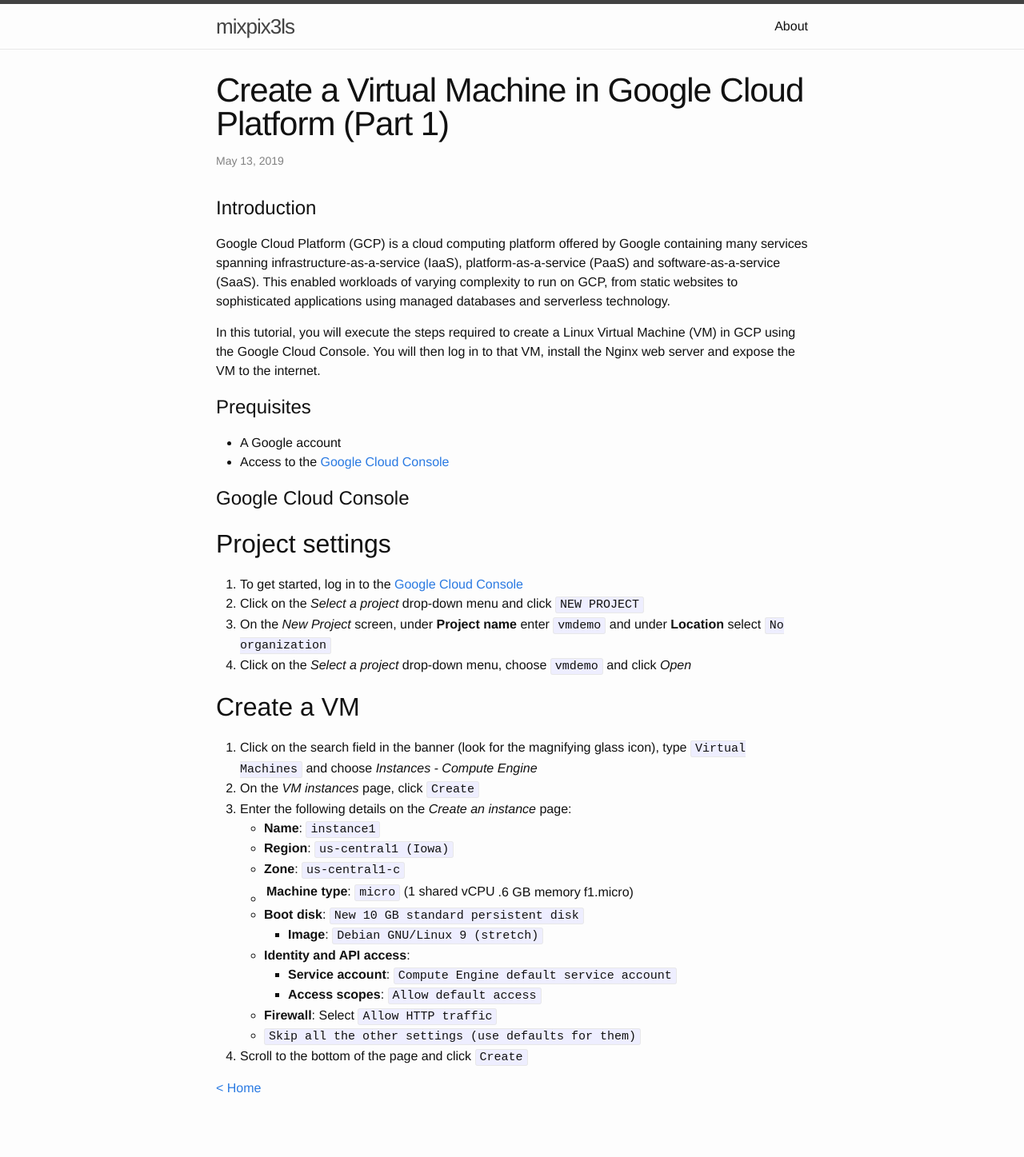
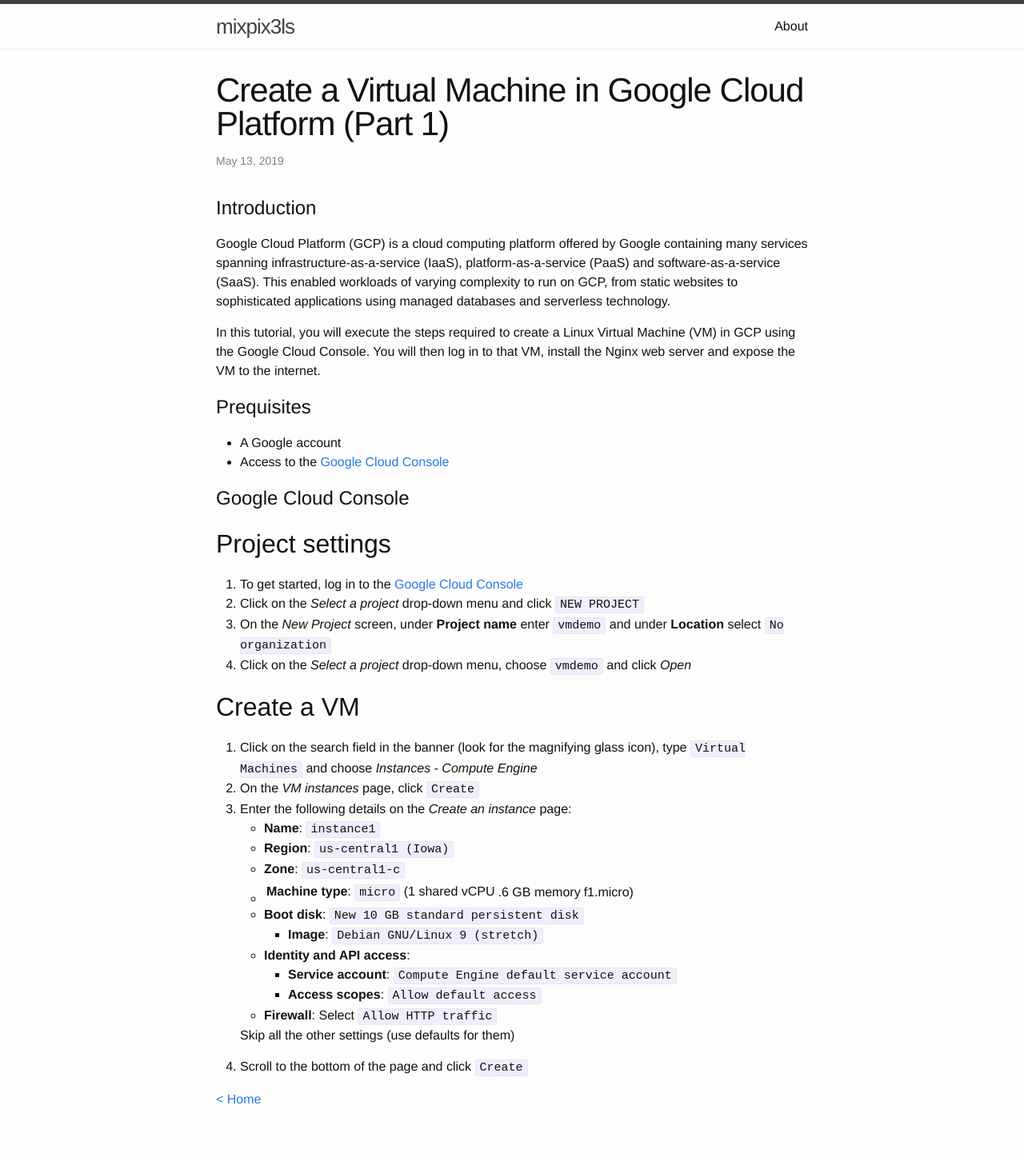
Before and after one commit to mixpix3ls/mixpix3ls.github.io, a Jekyll site: the page built from _posts/2019-05-13-gcp-virtual-machines.markdown, in a window 1280 px wide. Shown: the whole page at 80% size. Built offline with Jekyll 4.4.1, drawn with Linux system fonts in a browser that asks for light colours.

Commit message:
GCP VM content

```diff
--- a/_posts/2019-05-13-gcp-virtual-machines.markdown
+++ b/_posts/2019-05-13-gcp-virtual-machines.markdown
@@ -41,7 +41,9 @@ In this tutorial, you will execute the steps required to create a Linux Virtual
 	  * **Service account**: `Compute Engine default service account`
 	  * **Access scopes**: `Allow default access`
 	* **Firewall**: Select `Allow HTTP traffic`
-	* `Skip all the other settings (use defaults for them)`
+
+	Skip all the other settings (use defaults for them)
+
 4. Scroll to the bottom of the page and click `Create`
 
 
```
